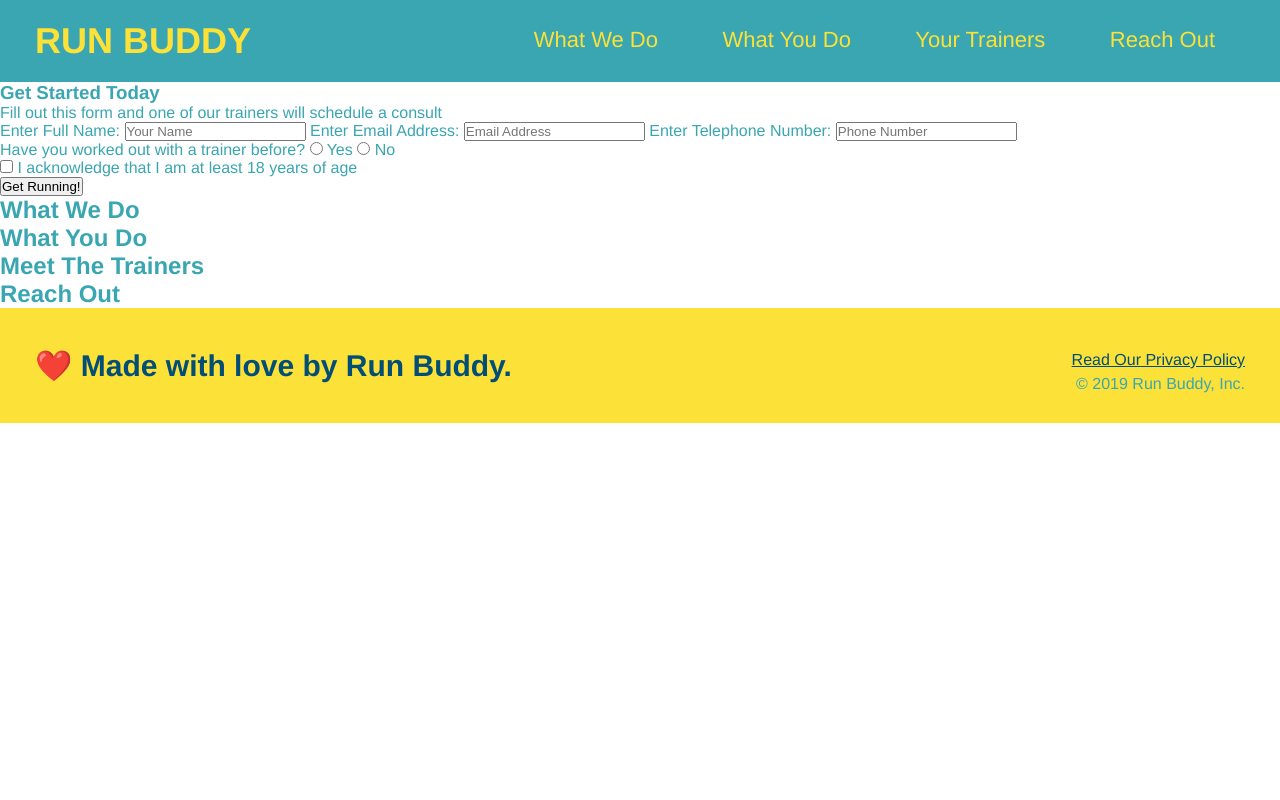
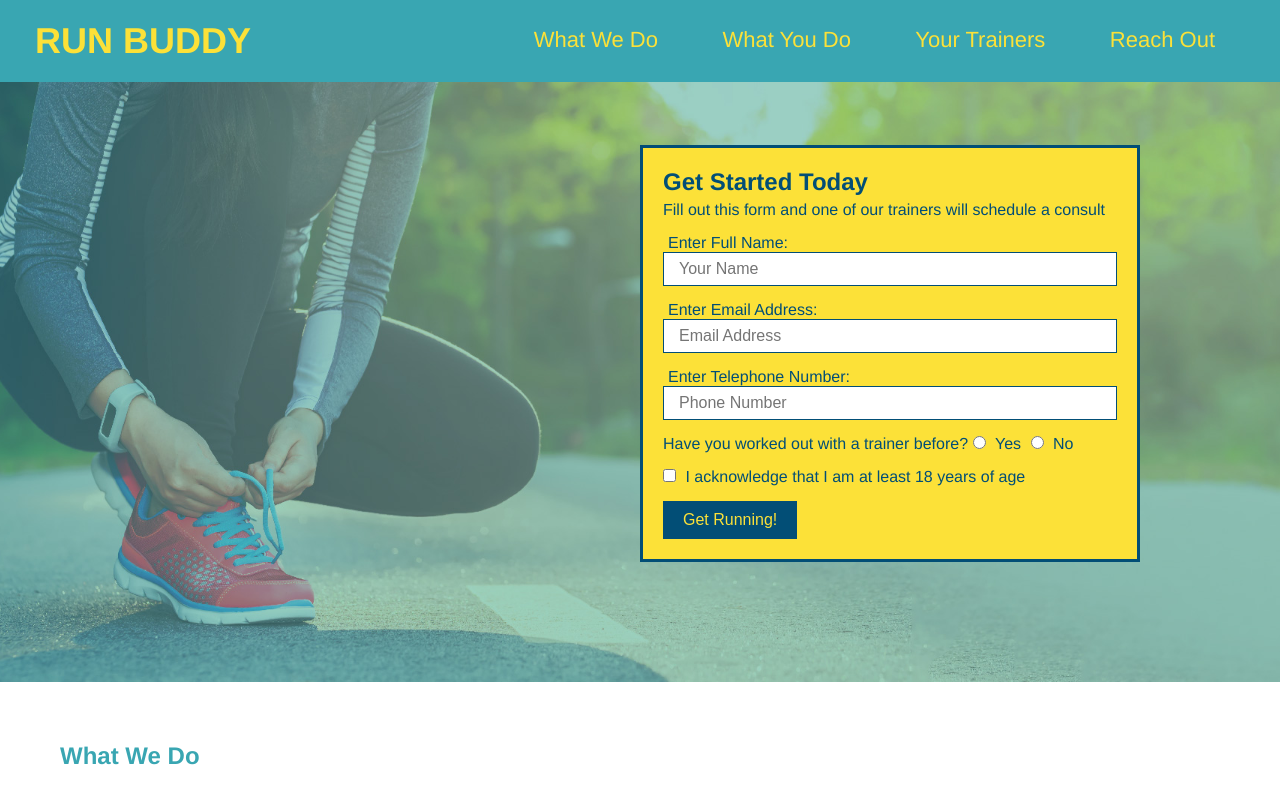
Before and after one commit to glanctot/run-buddy, a plain HTML site: page index.html in a window 1280 px wide. Shown: the top 800 px of the page. Drawn offline with Linux system fonts and the light colour scheme.

Commit message:
styled form

```diff
--- a/assets/css/style.css
+++ b/assets/css/style.css
@@ -4,7 +4,7 @@
     box-sizing: border-box;
 }
 
-/* styles to <header> */
+/* styles to header */
 header {
     padding: 20px 35px;
     background-color: #39a6b2;
@@ -37,6 +37,66 @@ header nav ul li a {
     font-weight: lighter;
     font-size: 22px;
 }
+/* end of header syles */
+
+section {
+    padding: 60px;
+}
+
+/* hero style start */
+.hero {
+    background-image: url("../images/hero-bg.jpg");
+    height: 600px;
+    background-size: cover;
+    background-position: center;
+    position: relative;
+}
+
+
+/* hero style end */
+
+/* form style */
+.hero-form {
+    color: #024e76;
+    background-color: #fce138;
+    padding: 20px;
+    width: 500px;
+    border: solid 3px #024e76;
+    position: absolute;
+    bottom: 120px;
+    right: 140px;
+}
+
+h3 {
+    margin: 0;
+    font-size: 24px;
+}
+.hero-form p {
+    margin: 5px 0 15px 0;
+}
+
+.form-input {
+    border: 1px solid #024e76;
+    display: block;
+    padding: 7px 15px;
+    font-size: 16px;
+    color: #024e76;
+    width: 100%;
+    margin-bottom: 15px;
+}
+
+.hero-form label {
+    margin: 0 5px;
+}
+
+.hero-form button {
+    color: #fce138;
+    background-color: #024e76;
+    border: none;
+    padding: 10px 20px;
+    font-size: 16px;
+}
+/* end form style */
 
 body {
     color: #39a6b2;
--- a/index.html
+++ b/index.html
@@ -57,8 +57,8 @@
         </header>
 
         <!-- hero/jumbotron-->
-        <section>
-            <div>
+        <section class="hero">
+            <div class="hero-form">
 
                 <h3>Get Started Today</h3>
                 <p>Fill out this form and one of our trainers will schedule a consult</p>
@@ -67,19 +67,19 @@
                 <form>
 
                     <label for="name">Enter Full Name:</label>
-                    <input type="text" placeholder="Your Name" name="name" id="name" />
+                    <input type="text" placeholder="Your Name" name="name" id="name" class="form-input">
 
                     <label for="email">Enter Email Address:</label>
-                    <input type="email" placeholder="Email Address" name="email" id="email" />
+                    <input type="email" placeholder="Email Address" name="email" id="email" class="form-input">
 
                     <label for="phone">Enter Telephone Number:</label>
-                    <input type="tel" placeholder="Phone Number" name="phone" id="phone" />
+                    <input type="tel" placeholder="Phone Number" name="phone" id="phone" class="form-input">
 
                     <p>Have you worked out with a trainer before?
-                        <input type="radio" name="trainer-confirm" id="trainer-yes" />
+                        <input type="radio" name="trainer-confirm" id="trainer-yes" >
                         <label for="trainer-yes">Yes</label>
 
-                        <input type="radio" name="trainer-confirm" id="trainer-no" />
+                        <input type="radio" name="trainer-confirm" id="trainer-no" >
                         <label for="trainer-no">No</label>
                     </p>
 
```
Also changed, not shown: assets/images/hero-bg.jpg (added).
